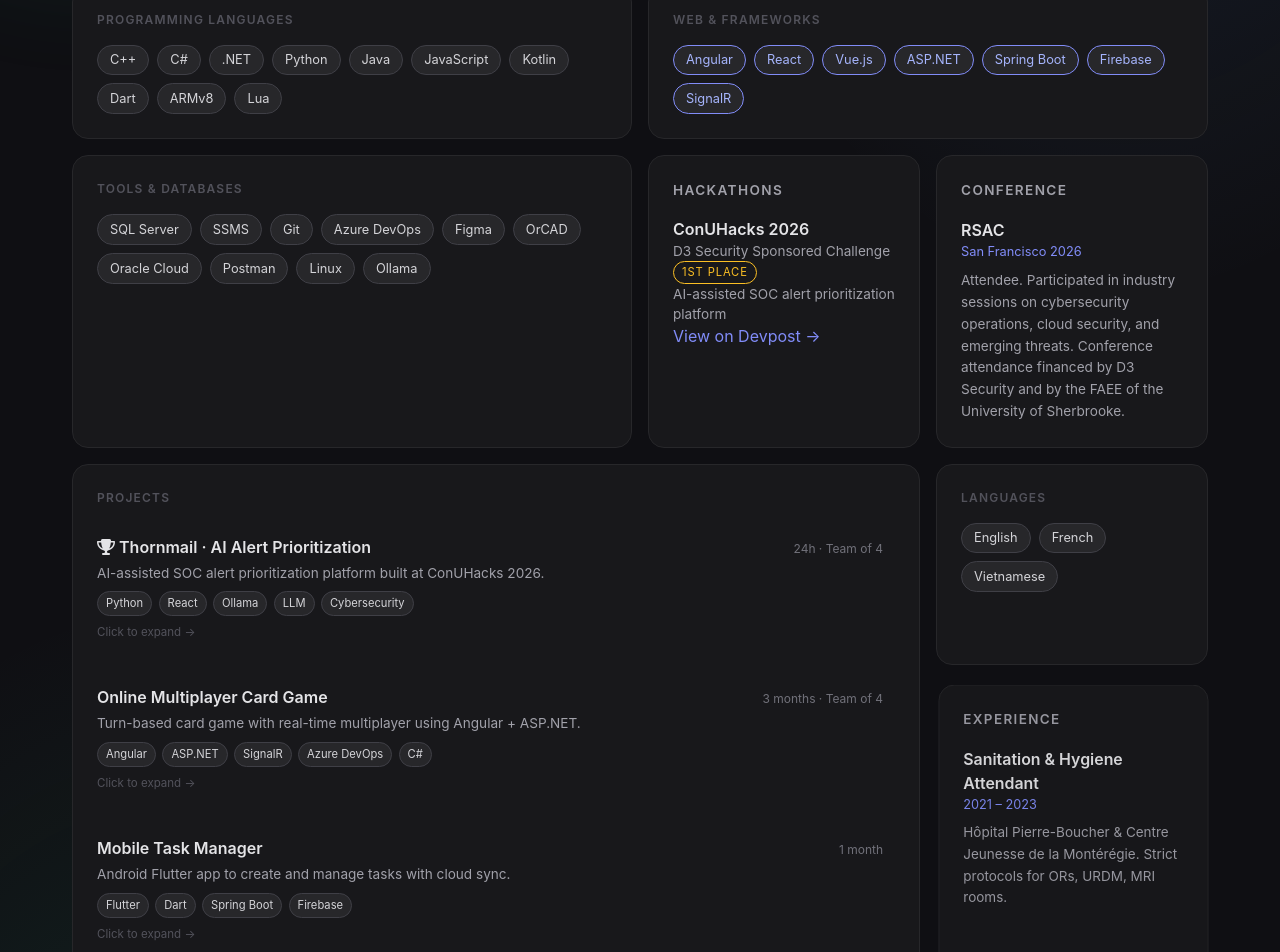
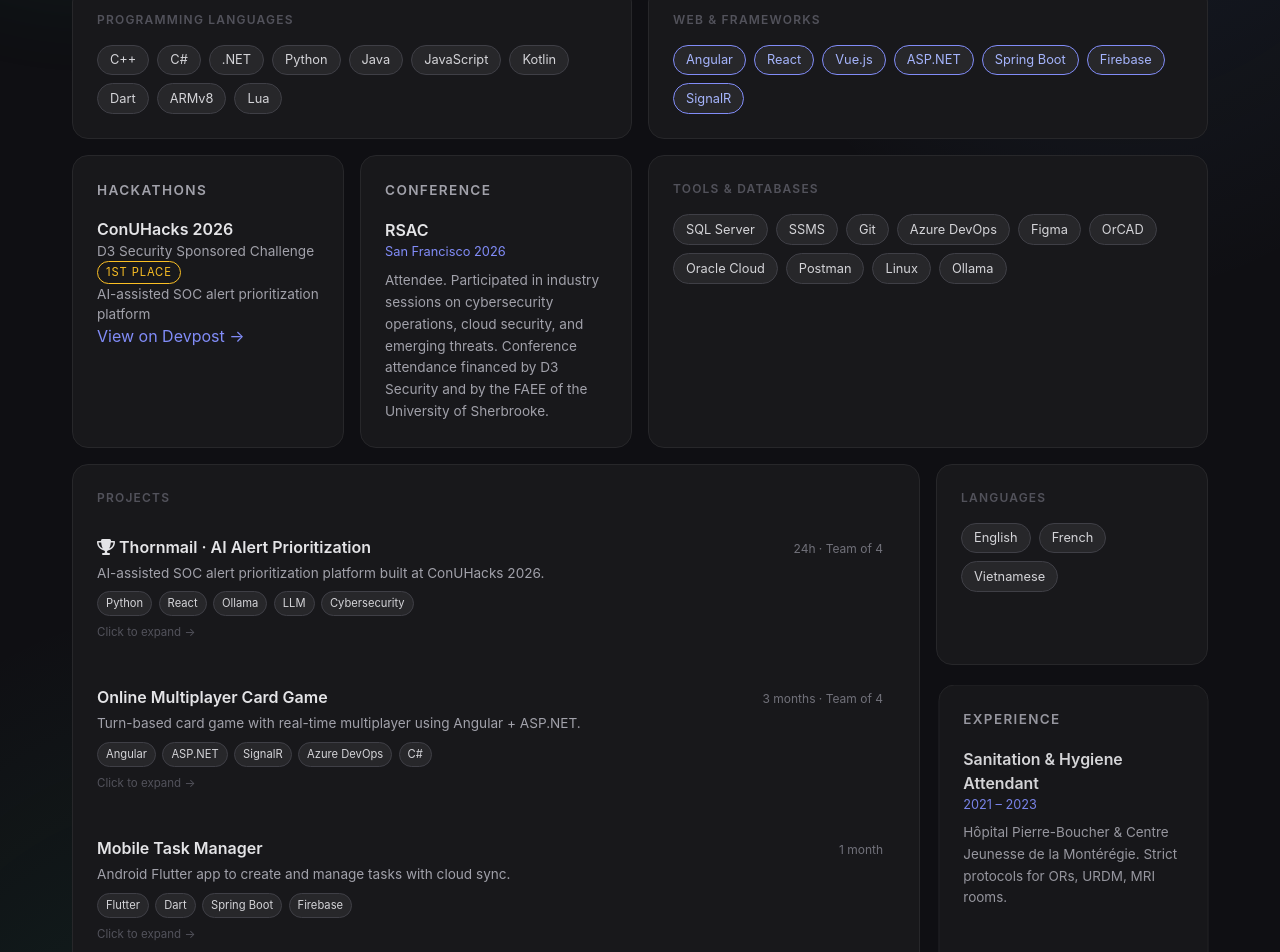
Before and after one commit to Symocha/Symocha.github.io, a React (Vite) app in the folder profile/: page / in a window 1280 px wide. Shown: the part 1054-2006 px from the top of the page. Built offline with nearby package versions, Linux system fonts and the light colour scheme.

Commit message:
REFACTOR bento
Moved Tools and DB after hackathon and conference

```diff
--- a/profile/src/App.tsx
+++ b/profile/src/App.tsx
@@ -313,15 +313,6 @@
           </div>
         </div>
 
-        {/* ── Tools & DB ── */}
-        <div className="bento-card col-span-2">
-          <p className="section-title">{isFr ? 'Outils et bases de donnees' : 'Tools & Databases'}</p>
-          <div className="tag-list">
-            {['SQL Server','SSMS','Git','Azure DevOps','Figma','OrCAD','Oracle Cloud','Postman','Linux','Ollama'].map(t => (<span className="tag" key={t}>{t}</span>))}
-          </div>
-        </div>
-
-
         {/* ── Hackathon ── */}
         <div className="bento-card hackathon">
           <p className="section-title">{isFr ? 'Hackathons' : 'Hackathons'}</p>
@@ -337,6 +328,15 @@
           <h3>RSAC</h3>
           <p className="exp-meta">San Francisco 2026</p>
           <p>{isFr ? 'Participant. Presence a des sessions sur les operations de cybersecurite, la securite cloud et les menaces emergentes. La participation à la conference à été financé par D3 Security et par le FAEE de l\'Université de Sherbrooke.' : 'Attendee. Participated in industry sessions on cybersecurity operations, cloud security, and emerging threats. Conference attendance financed by D3 Security and by the FAEE of the University of Sherbrooke.'}</p>
+        </div>
+
+
+        {/* ── Tools & DB ── */}
+        <div className="bento-card col-span-2">
+          <p className="section-title">{isFr ? 'Outils et bases de donnees' : 'Tools & Databases'}</p>
+          <div className="tag-list">
+            {['SQL Server','SSMS','Git','Azure DevOps','Figma','OrCAD','Oracle Cloud','Postman','Linux','Ollama'].map(t => (<span className="tag" key={t}>{t}</span>))}
+          </div>
         </div>
 
 
```
